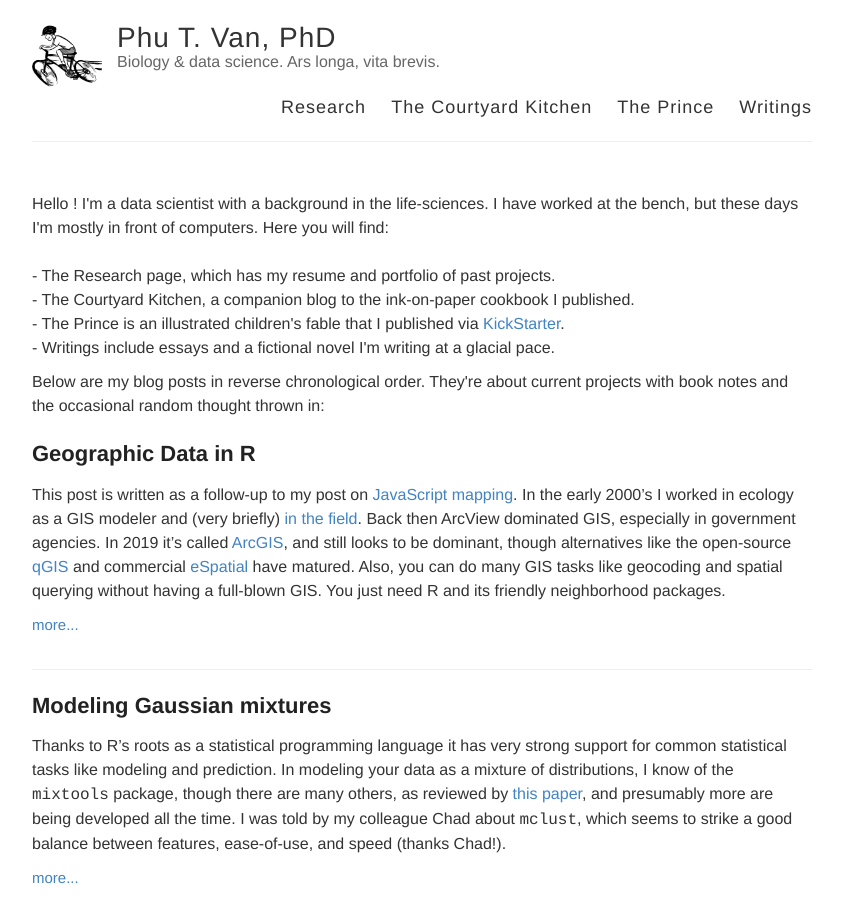
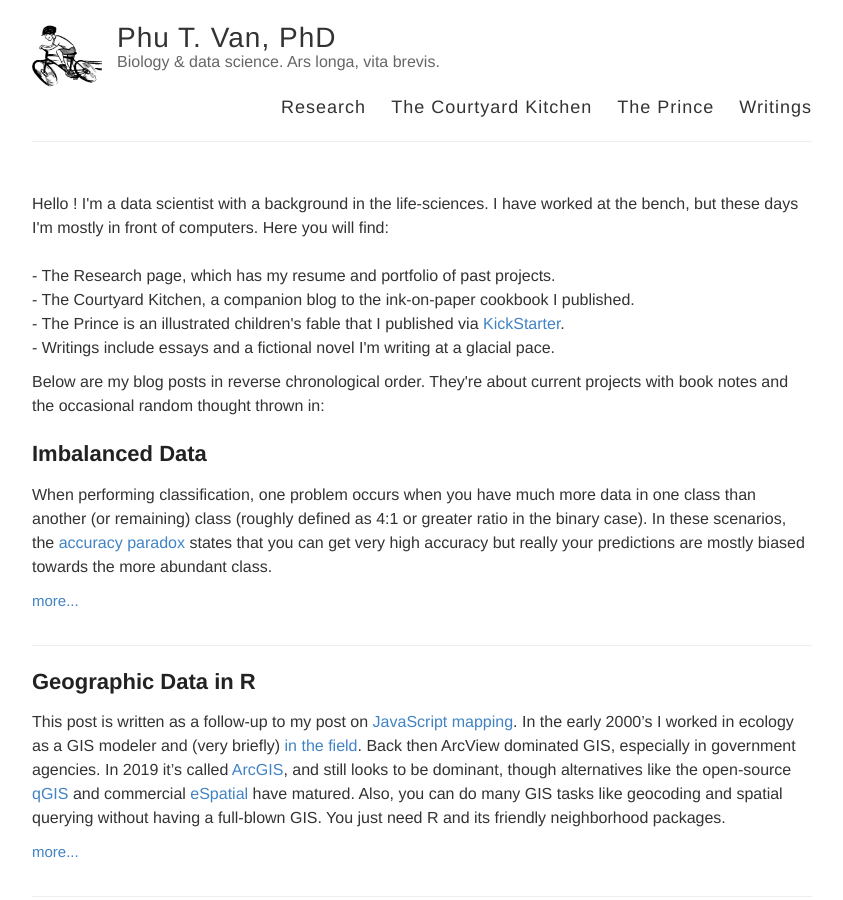
Before and after one commit to ptvan/ptvan.github.io, a Jekyll site: the page built from index.html, in a window 1280 px wide and 900 px high. Shown: the whole window, without its empty margins (218-1061 px from the left). Built offline with Jekyll 4.4.1, drawn with Linux system fonts in a browser that asks for light colours.

Commit message:
added blogpost on imbalanced data

```diff
--- /dev/null
+++ b/_posts/2019-12-15-imbalanced-data.md
@@ -0,0 +1,25 @@
+---
+layout: post
+title: Imbalanced Data
+---
+
+When performing classification, one problem occurs when you have much more data in one class than another (or remaining) class (roughly defined as 4:1 or greater ratio in the binary case). In these scenarios, the [accuracy paradox](https://en.wikipedia.org/wiki/Accuracy_paradox) states that you can get very high accuracy but really your predictions are mostly biased towards the more abundant class.
+
+These scenarios occur fairly often, especially in financial fraud detection. So much so that there is a well-known [Kaggle challenge](https://www.kaggle.com/mlg-ulb/creditcardfraud).
+
+### Approaches for handling with imbalanced data
+
+As detailed in several [different](https://machinelearningmastery.com/tactics-to-combat-imbalanced-classes-in-your-machine-learning-dataset/) [articles](https://towardsdatascience.com/methods-for-dealing-with-imbalanced-data-5b761be45a18), there are multiple ways to deal with imbalanced data:
+
+1. Redefining your metric: accuracy isn't the only thing you can use to measure the performance of a model.
+
+2. Resampling: if you have a lot of data (tens of thousands of rows or more), you could try oversampling the rare class, or alternately, undersampling the abundant class.
+
+3. Generate synthetic data: like resampling, this attempts to shift the balance of the data's classes more to your favor by generating data that is similar to the rare class. There are tools to do this for common languages (see below)
+
+4. Penalized models: impose costs on mistaken prediction, pushing your predictions away from the majority class
+
+5. Try a different approach like anomaly/change detection.
+
+
+### Tools for handling imbalanced data
```
Also changed, not shown: _posts/2019-12-03-geographic-data-in-R.md (+3 -0 lines).
